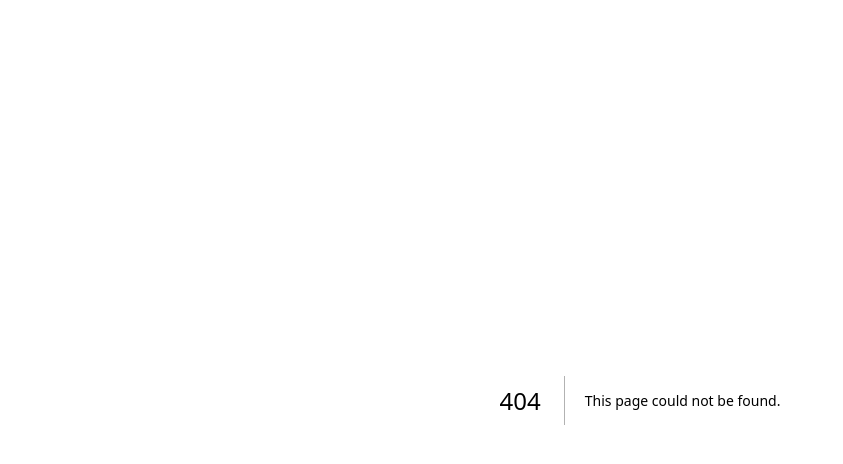
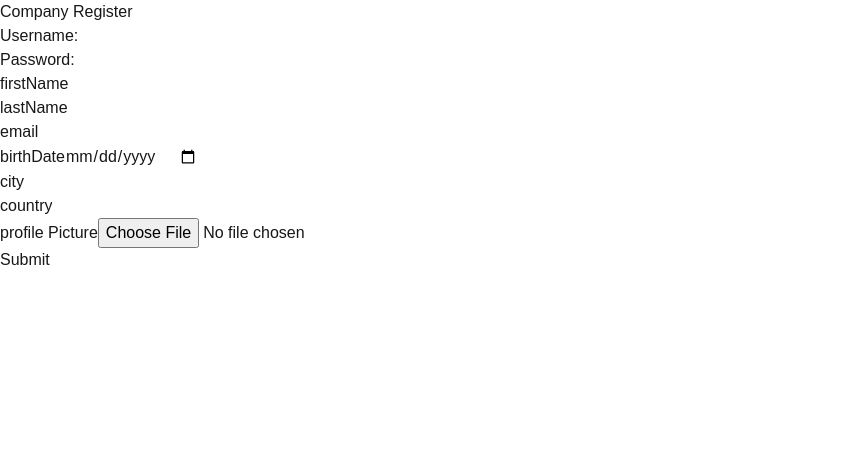
Before and after one commit to SSK-production/revendito, a Next.js app: page /company_inscription in a window 1280 px wide. Before the commit this address had no page. Shown: the top 464 px of the page, without its empty margins (0-843 px from the left). Built offline with nearby package versions, Linux system fonts and the light colour scheme.

Commit message:
add register/user

```diff
--- /dev/null
+++ b/app/(pages)/company_inscription/page.tsx
@@ -0,0 +1,171 @@
+"use client";
+import React, { useState, ChangeEvent, FormEvent } from "react";
+
+// Définir un type pour les données du formulaire
+interface FormData {
+  username: string;
+  password: string;
+  firstName: string;
+  lastName: string;
+  email: string;
+  birthDate: string;
+  city: string;
+  country: string;
+  profilePicture: File;
+}
+
+export default function FormCompanyRegister() {
+  const [formData, setFormData] = useState<FormData>({
+    username: "",
+    password: "",
+    firstName: "",
+    lastName: "",
+    email: "",
+    birthDate: "",
+    city: "",
+    country: "",
+    profilePicture: new File([], "default"), // Fournir une valeur par défaut valide
+  });
+
+  const handleChange = (changeValue: ChangeEvent<HTMLInputElement>) => {
+    const { name, value, files } = changeValue.target;
+
+    // Vérifie si c'est un champ de type fichier
+    if (name === "profilePicture" && files && files[0]) {
+      const file = files[0];
+
+      // Vérifie le type MIME
+      if (
+        !["image/png", "image/jpeg", "image/jpg", "image/gif"].includes(
+          file.type
+        )
+      ) {
+        alert(
+          "Veuillez sélectionner un fichier image valide (PNG, JPEG, JPG, GIF)."
+        );
+        return;
+      }
+
+      // Met à jour l'état avec le fichier
+      setFormData({
+        ...formData,
+        profilePicture: file, // Ajoute l'objet File au state
+      });
+    } else {
+      // Gère les autres types de champs (text, email, etc.)
+      setFormData({
+        ...formData,
+        [name]: value, // Met à jour dynamiquement les autres champs
+      });
+    }
+  };
+  return (
+    <div>
+      <h1>Company Register</h1>
+      <form action="#">
+        <div>
+          <label htmlFor="username">Username:</label>
+          <input
+            type="text"
+            id="username"
+            name="username"
+            value={formData.username}
+            onChange={handleChange}
+            required
+          />
+        </div>
+        <div>
+          <label htmlFor="password">Password:</label>
+          <input
+            type="text"
+            name="password"
+            id="password"
+            value={formData.password}
+            onChange={handleChange}
+            required
+          />
+        </div>
+        <div>
+          <label htmlFor="firstName">firstName</label>
+          <input
+            type="text"
+            name="firstName"
+            id="firstName"
+            value={formData.firstName}
+            onChange={handleChange}
+            required
+          />
+        </div>
+        <div>
+          <label htmlFor="lastName">lastName</label>
+          <input
+            type="text"
+            name="lastName"
+            id="lastName"
+            value={formData.lastName}
+            onChange={handleChange}
+            required
+          />
+        </div>
+        <div>
+          <label htmlFor="email">email</label>
+          <input
+            type="text"
+            name="email"
+            id="email"
+            value={formData.email}
+            onChange={handleChange}
+            required
+          />
+        </div>
+        <div>
+          <label htmlFor="birthDate">birthDate</label>
+          <input
+            type="date"
+            name="birthDate"
+            id="birthDate"
+            value={formData.birthDate}
+            onChange={handleChange}
+            required
+          />
+        </div>
+        <div>
+          <label htmlFor="city">city</label>
+          <input
+            type="text"
+            name="city"
+            id="city"
+            value={formData.city}
+            onChange={handleChange}
+            required
+          />
+        </div>
+        <div>
+          <label htmlFor="country">country</label>
+          <input
+            type="text"
+            name="country"
+            id="country"
+            value={formData.country}
+            onChange={handleChange}
+            required
+          />
+        </div>
+        <div>
+          <label htmlFor="profilePicture">profile Picture</label>
+          <input
+            type="file"
+            name="profilePicture"
+            id="profilePicture"
+            accept="image/png, image/jpeg, image/jpg, image/gif"
+            onChange={handleChange}
+            required
+          />
+        </div>
+        <div>
+          <button>Submit</button>
+        </div>
+      </form>
+    </div>
+  );
+}
```
